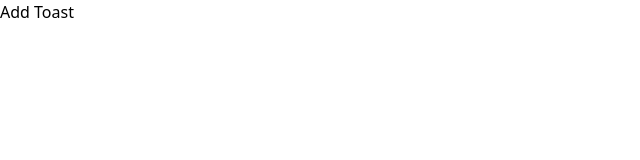
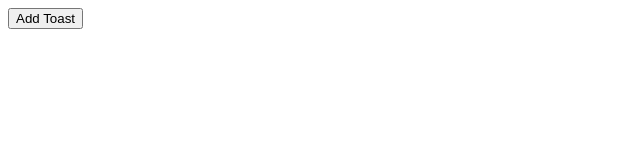
Before and after one commit to kindslayer/react-toast-fly, a React (Vite) app: page / in a window 1280 px wide. Shown: the top 160 px of the page, without its empty margins (0-640 px from the left). Built offline with nearby package versions, Linux system fonts and the light colour scheme.

Commit message:
Add style.css to export

```diff
--- a/index.ts
+++ b/index.ts
@@ -1 +1,3 @@
+import "./src/Toast/index.css"
+
 export * from "./src/Toast";
--- a/package.json
+++ b/package.json
@@ -1,7 +1,7 @@
 {
   "name": "react-toast-fly",
   "private": false,
-	"version": "0.0.4",
+  "version": "0.0.5",
   "type": "module",
   "main": "dist/index.umd.js",
   "module": "dist/index.es.js",
@@ -11,7 +11,8 @@
       "import": "./dist/index.es.js",
       "require": "./dist/index.umd.js",
       "types": "./dist/index.d.ts"
-		}
+    },
+    "./dist/style.css": "./dist/style.css"
   },
   "files": [
     "/dist"
--- a/src/Toast/ToastContext.ts
+++ b/src/Toast/ToastContext.ts
@@ -1,6 +1,6 @@
-import InfoIcon from "../../public/pending.svg"
-import ErrorIcon from "../../public/failed.svg"
-import SuccessIcon from "../../public/success.svg"
+import InfoIcon from "/pending.svg"
+import ErrorIcon from "/failed.svg"
+import SuccessIcon from "/success.svg"
 import {createContext, useContext} from "react";
 import {GlobalContextOptionType, GlobalToastOptions} from "@/Toast/types";
 
--- a/src/Toast/ToastProvider.tsx
+++ b/src/Toast/ToastProvider.tsx
@@ -3,8 +3,6 @@ import {Progress, ToastType} from "@/Toast/index";
 import ToastContainer from "@/Toast/ToastContainer";
 import ToastContext, {defaultToastOptions} from "@/Toast/ToastContext";
 import {DeleteToastFunction, GlobalContextOptionType, PartialToastOptions, PushToastFunction, ToastItemType, UpdateToastFunction} from "@/Toast/types";
-
-import '@/Toast/index.css'
 
 const ToastProvider = ({globalOption = {}, children}: {
 	globalOption?: PartialToastOptions,
--- a/src/Toast/index.css
+++ b/src/Toast/index.css
@@ -21,23 +21,24 @@
     .toast-container-stacked > .toast {
         @apply row-start-1 w-full col-start-1;
 
-        z-index: 45;
+        z-index: 1999999995;
         transform: translateY(-20%) scale(.6);
     }
 
     .toast-container > .toast:nth-child(1) {
-        @apply transition-all z-50 scale-100 translate-y-0;
+        z-index: 2000000000;
+        @apply transition-all scale-100 translate-y-0;
         box-shadow: 0 8px 12px -12px #c5c5c5, 0 -8px 12px -12px #c5c5c5, 0 0 5px -3px #c5c5c5;
     }
 
     .toast-container-stacked > .toast:nth-child(2) {
-        z-index: 49;
+        z-index: 1999999999;
         transition-duration: 100ms;
         transform: translateY(-12%) scale(.9);
     }
 
     .toast-container-stacked > .toast:nth-child(3) {
-        z-index: 48;
+        z-index: 1999999998;
         transition-duration: 400ms;
         transform: translateY(-24%) scale(.8);
     }
--- a/vite.config.ts
+++ b/vite.config.ts
@@ -19,7 +19,6 @@ export default defineConfig({
 				},
 			},
 		},
-		sourcemap: true,
 		emptyOutDir: true,
 	},
 	resolve: {
```
Lines whose indentation alone changed are shown as unchanged.
